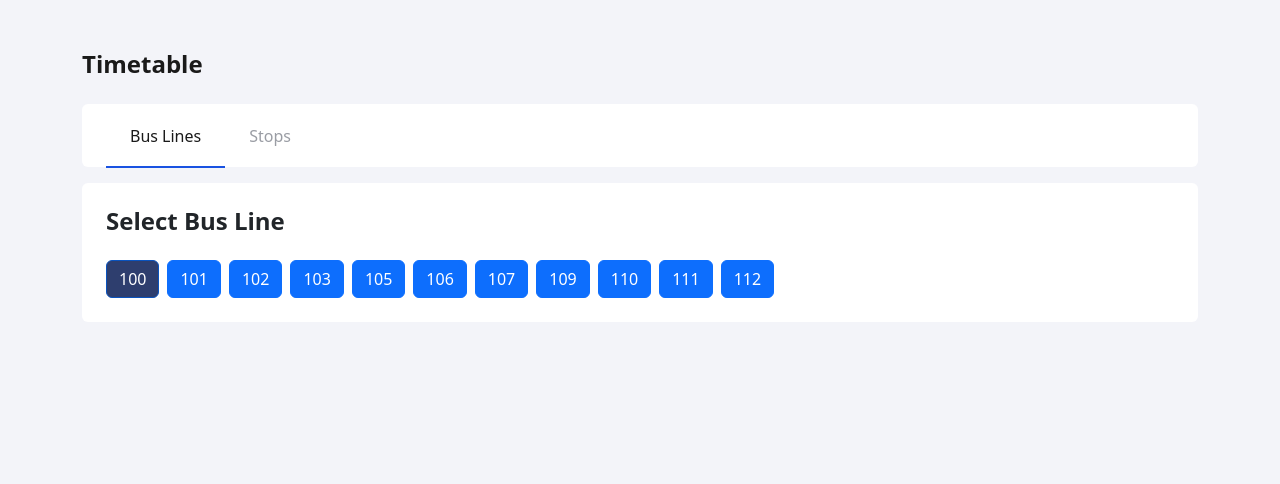
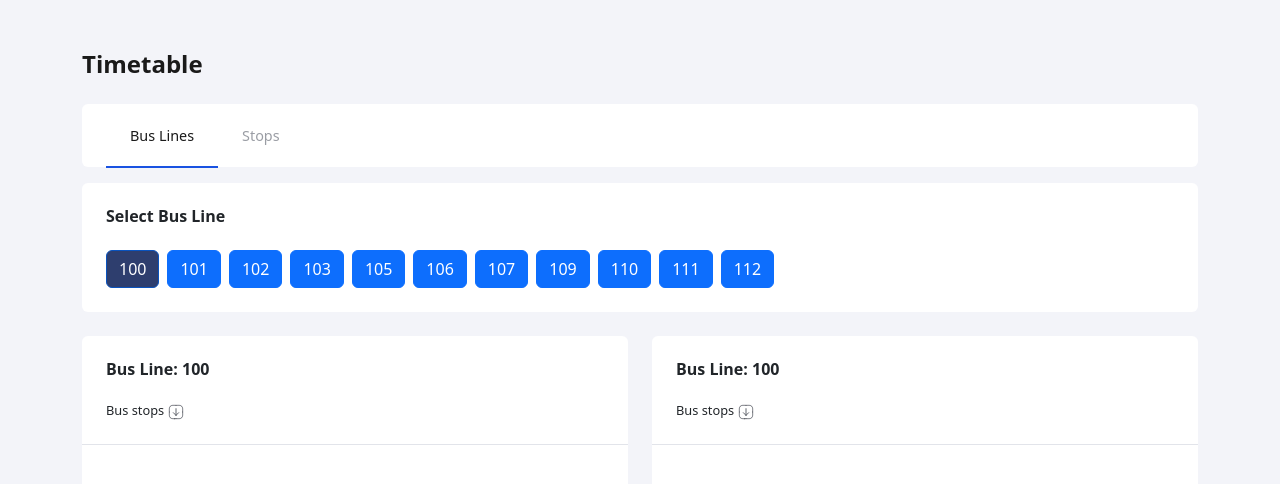
Before and after one commit to robert-grembowicz/vue-bus-stops, a Vue app: page / in a window 1280 px wide. Both pictures are taken after a click on the button "100". Shown: the top 484 px of the page. Built offline with nearby package versions, Linux system fonts and the light colour scheme; data requests are answered from the project's data file.

Commit message:
bus stops section header

```diff
--- /dev/null
+++ b/src/components/BusStops.vue
@@ -0,0 +1,26 @@
+<script setup lang="ts">
+import ContentBox from "./ContentBox.vue";
+import ArrowIcon from "./icons/ArrowIcon.vue";
+import SectionHeader from "./SectionHeader.vue";
+import { TSelectedLine } from "@/views/BusLinesView.vue";
+
+defineProps<{
+  selectedLine: TSelectedLine;
+}>();
+</script>
+
+<template>
+  <ContentBox
+    :with-border="!selectedLine"
+    :default-text="!selectedLine && `Please select the bus line first`"
+  >
+    <template v-if="selectedLine">
+      <SectionHeader
+        :heading="`Bus Line: ${selectedLine}`"
+        subheading="Bus stops"
+      >
+        <ArrowIcon />
+      </SectionHeader>
+    </template>
+  </ContentBox>
+</template>
--- a/src/components/ContentBox.vue
+++ b/src/components/ContentBox.vue
@@ -1,5 +1,32 @@
+<script setup lang="ts">
+const props = defineProps<{
+  withBorder?: boolean;
+  defaultText?: string | boolean;
+}>();
+</script>
+
 <template>
-  <div class="rounded bg-white">
-    <slot />
+  <div
+    class="rounded bg-white"
+    :class="{ bordered: props.withBorder, centered: props.defaultText }"
+  >
+    <p v-if="defaultText" class="text">{{ defaultText }}</p>
+    <slot v-else />
   </div>
 </template>
+
+<style lang="scss">
+.bordered {
+  border: 2px dashed #ccc;
+}
+
+.centered {
+  display: flex;
+  align-items: center;
+  justify-content: center;
+}
+
+.text {
+  color: #63666e;
+}
+</style>
--- a/src/components/NavigationTabs.vue
+++ b/src/components/NavigationTabs.vue
@@ -34,6 +34,7 @@ const tabs = [
     color: var(--bs-grey);
     transition: color $transition;
     height: 4rem;
+    font-size: 0.9rem;
 
     &:hover {
       color: var(--bs-dark);
--- /dev/null
+++ b/src/components/SectionHeader.vue
@@ -0,0 +1,27 @@
+<script setup lang="ts">
+import SectionHeading from "./SectionHeading.vue";
+
+defineProps<{
+  heading: string;
+  subheading: string;
+}>();
+</script>
+<template>
+  <div class="p-4 container">
+    <SectionHeading>{{ heading }}</SectionHeading>
+    <h3 class="subheader m-0 mt-4">
+      {{ subheading }}
+      <slot />
+    </h3>
+  </div>
+</template>
+
+<style scoped>
+.container {
+  border-bottom: 1px solid #e2e4ea;
+}
+
+.subheader {
+  font-size: 0.8rem;
+}
+</style>
--- a/src/components/SectionHeading.vue
+++ b/src/components/SectionHeading.vue
@@ -1,5 +1,5 @@
 <template>
-  <h4 class="fw-semibold">
+  <h2 class="fw-semibold fs-6">
     <slot />
-  </h4>
+  </h2>
 </template>
--- /dev/null
+++ b/src/components/icons/ArrowIcon.vue
@@ -0,0 +1,16 @@
+<template>
+  <svg
+    width="16"
+    height="16"
+    viewBox="0 0 16 16"
+    fill="none"
+    xmlns="http://www.w3.org/2000/svg"
+  >
+    <path
+      d="M10.6668 8.66665L8.00004 11.3333M8.00004 11.3333L5.33337 8.66665M8.00004 11.3333L8.00004 4.66665M6.6667 14.6666H9.33337C11.2002 14.6666 12.1336 14.6666 12.8467 14.3033C13.4739 13.9838 13.9838 13.4738 14.3034 12.8466C14.6667 12.1336 14.6667 11.2002 14.6667 9.33332V6.66665C14.6667 4.7998 14.6667 3.86638 14.3034 3.15334C13.9838 2.52614 13.4739 2.0162 12.8467 1.69662C12.1336 1.33331 11.2002 1.33331 9.33338 1.33331H6.66671C4.79987 1.33331 3.86644 1.33331 3.15341 1.69662C2.5262 2.0162 2.01626 2.52614 1.69669 3.15334C1.33337 3.86638 1.33337 4.7998 1.33337 6.66664V9.33331C1.33337 11.2002 1.33337 12.1336 1.69669 12.8466C2.01626 13.4738 2.5262 13.9838 3.15341 14.3033C3.86644 14.6666 4.79986 14.6666 6.6667 14.6666Z"
+      stroke="#63666E"
+      stroke-linecap="round"
+      stroke-linejoin="round"
+    />
+  </svg>
+</template>
--- a/src/views/BusLinesView.vue
+++ b/src/views/BusLinesView.vue
@@ -2,6 +2,7 @@
 import { ref, computed } from "vue";
 import BusLines from "@/components/BusLines.vue";
 import { useStore } from "@/store";
+import BusStops from "@/components/BusStops.vue";
 
 export type TSelectedLine = null | number;
 
@@ -22,4 +23,20 @@ function selectLine(line: number) {
     :selectedLine="selectedLine"
     @selectLine="selectLine"
   />
+  <div class="mt-4 container">
+    <div class="row g-4">
+      <div class="col-6 ps-0">
+        <BusStops :selectedLine="selectedLine" class="box" />
+      </div>
+      <div class="col-6 pe-0">
+        <BusStops :selectedLine="selectedLine" class="box" />
+      </div>
+    </div>
+  </div>
 </template>
+
+<style lang="scss">
+.box {
+  height: 444px;
+}
+</style>
```
Also changed, not shown: public/arrow.svg (added).
